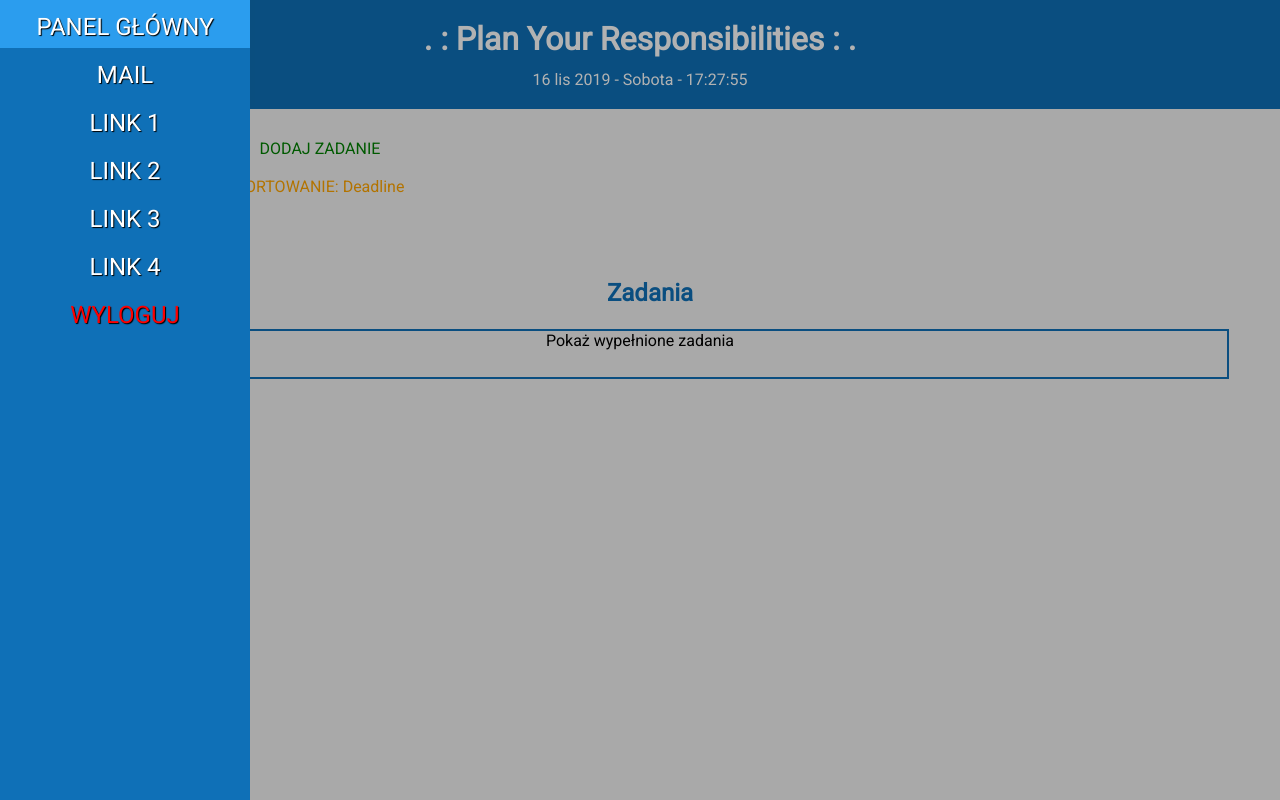
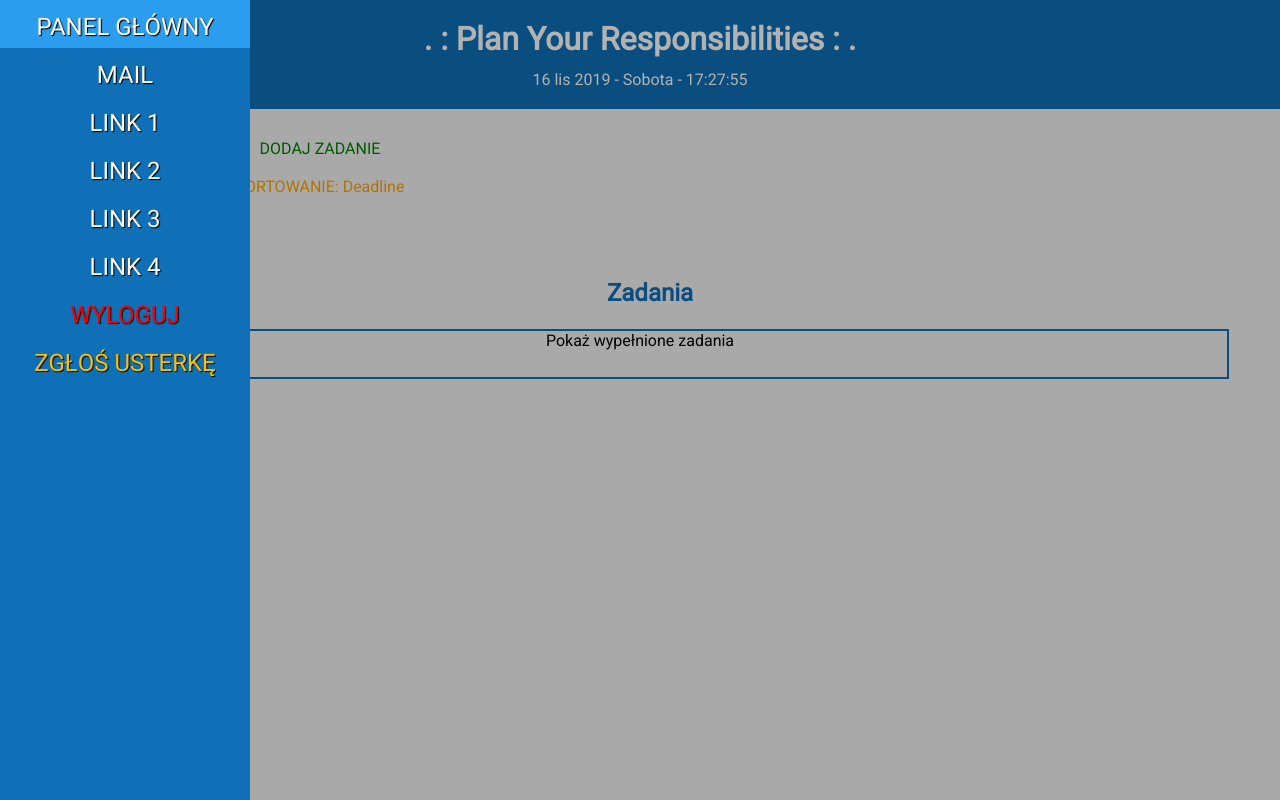
Before and after one commit to alehee/PlanYourResponsibilities-Platform, a PHP site: page /user.php in a window 1280 px wide, after a click that opens the changed part. Run offline with PHP 8.4, Linux system fonts and the light colour scheme; the visitor is signed in with stand-in values (Sample User, id 1); data that the repository does not hold is empty.

Commit message:
2019-11-16
Dodano opcję report (ale jeszcze nie ma tego pliku hehe)

```diff
--- a/user.php
+++ b/user.php
@@ -34,6 +34,7 @@ if(!isset($_SESSION["sort"]))
                 <div id="nav_link" onclick='nav_link("http:\/\/google.com")'>LINK 3</div>
                 <div id="nav_link" onclick='nav_link("http:\/\/google.com")'>LINK 4</div>
                 <div id="nav_link" onclick='nav_classic_link("http:\/\/riverlakestudios.pl/pyr/logout.php")'><span style="color:red;">WYLOGUJ</span></div>
+                <div id="nav_link" onclick='nav_classic_link("http:\/\/riverlakestudios.pl/pyr/report.php")'><span style="color:#ffbf00;">ZGŁOŚ USTERKĘ</span></div>
             </div>
         </div>
 
```
Also changed, not shown: report.php (added).
